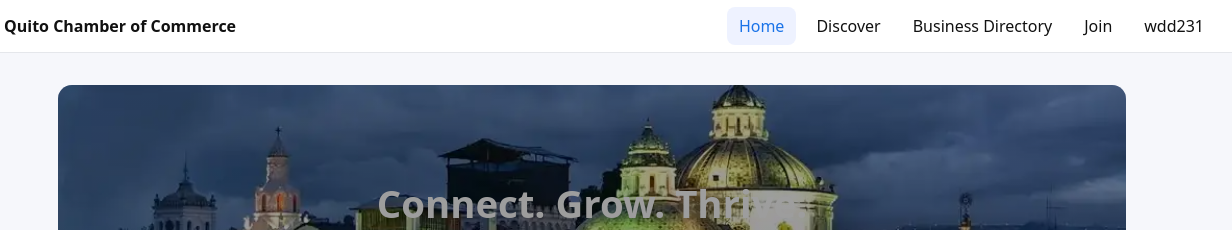
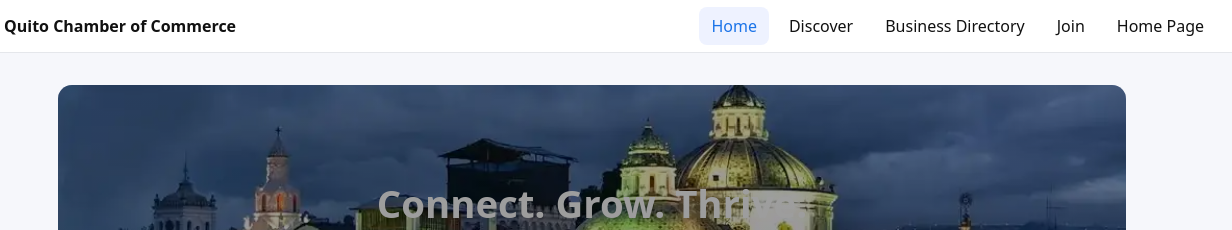
Before and after one commit to RonaldMullo/wdd231, a plain HTML site: page chamber/index.html in a window 1280 px wide. Shown: the top 230 px of the page, 48-1280 px from the left. Drawn offline with Linux system fonts and the light colour scheme; no server answers.

Commit message:
new update

```diff
--- a/chamber/index.html
+++ b/chamber/index.html
@@ -74,7 +74,7 @@
         <li><a href="./discover.html">Discover</a></li>
         <li><a href="./directory.html">Business Directory</a></li>
         <li><a href="./join.html">Join</a></li>
-        <li><a href="/index.html">wdd231</a></li>
+        <li><a href="/index.html"> Home Page</a></li>
 
 
       </ul>
```
Also changed, not shown: finalproject/index.html (+1 -1 lines), finalproject/js/utils/storage.js (+10 -10 lines).
